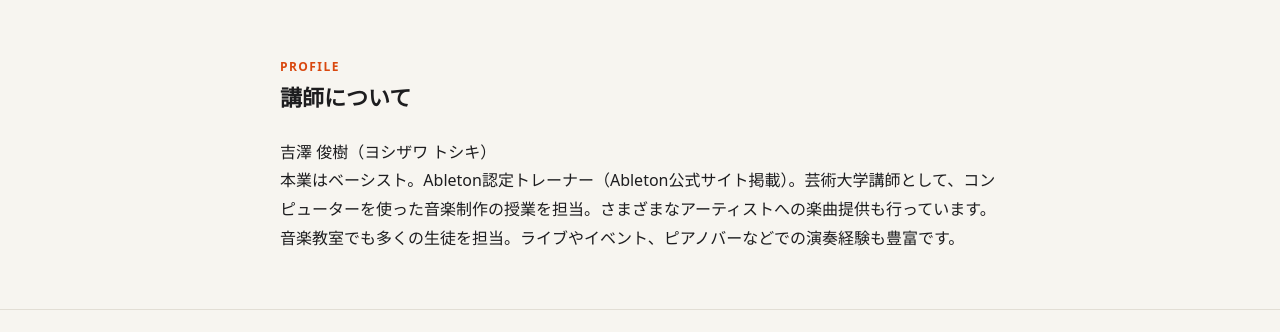
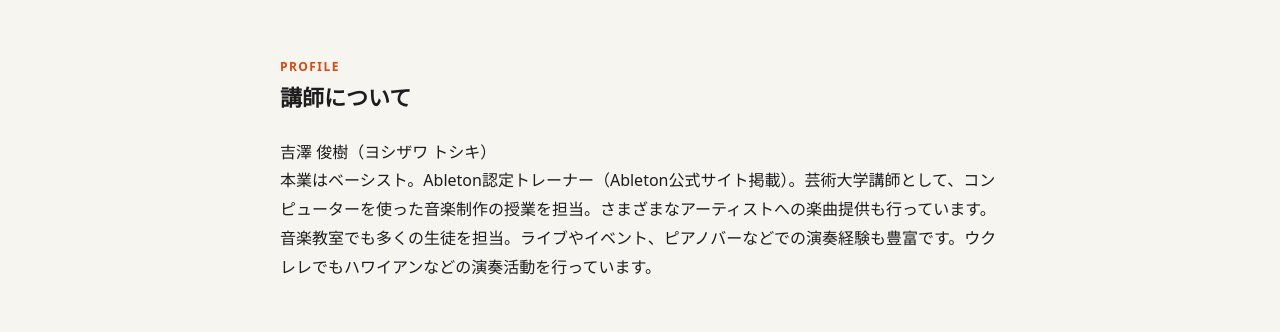
Before and after one commit to wkm85233/yoshizawa-lesson, a plain HTML site: page index.html in a window 1280 px wide. Shown: the part 1380-1712 px from the top of the page. Drawn offline with Linux system fonts and the light colour scheme.

Commit message:
講師紹介にウクレレの演奏活動を追加
Co-Authored-By: Claude Opus 5.5 <noreply@anthropic.com>
Claude-Session: https://claude.ai/code/session_01U83sbSzY3Eptx4RxyoqZaQ

```diff
--- a/index.html
+++ b/index.html
@@ -91,7 +91,7 @@
   <div class="wrap">
     <h2><small>PROFILE</small>講師について</h2>
     <p>吉澤 俊樹（ヨシザワ トシキ）<br>
-    本業はベーシスト。Ableton認定トレーナー（Ableton公式サイト掲載）。芸術大学講師として、コンピューターを使った音楽制作の授業を担当。さまざまなアーティストへの楽曲提供も行っています。音楽教室でも多くの生徒を担当。ライブやイベント、ピアノバーなどでの演奏経験も豊富です。</p>
+    本業はベーシスト。Ableton認定トレーナー（Ableton公式サイト掲載）。芸術大学講師として、コンピューターを使った音楽制作の授業を担当。さまざまなアーティストへの楽曲提供も行っています。音楽教室でも多くの生徒を担当。ライブやイベント、ピアノバーなどでの演奏経験も豊富です。ウクレレでもハワイアンなどの演奏活動を行っています。</p>
   </div>
 </section>
 
```
Also changed, not shown: ukulele/index.html (+1 -1 lines).
